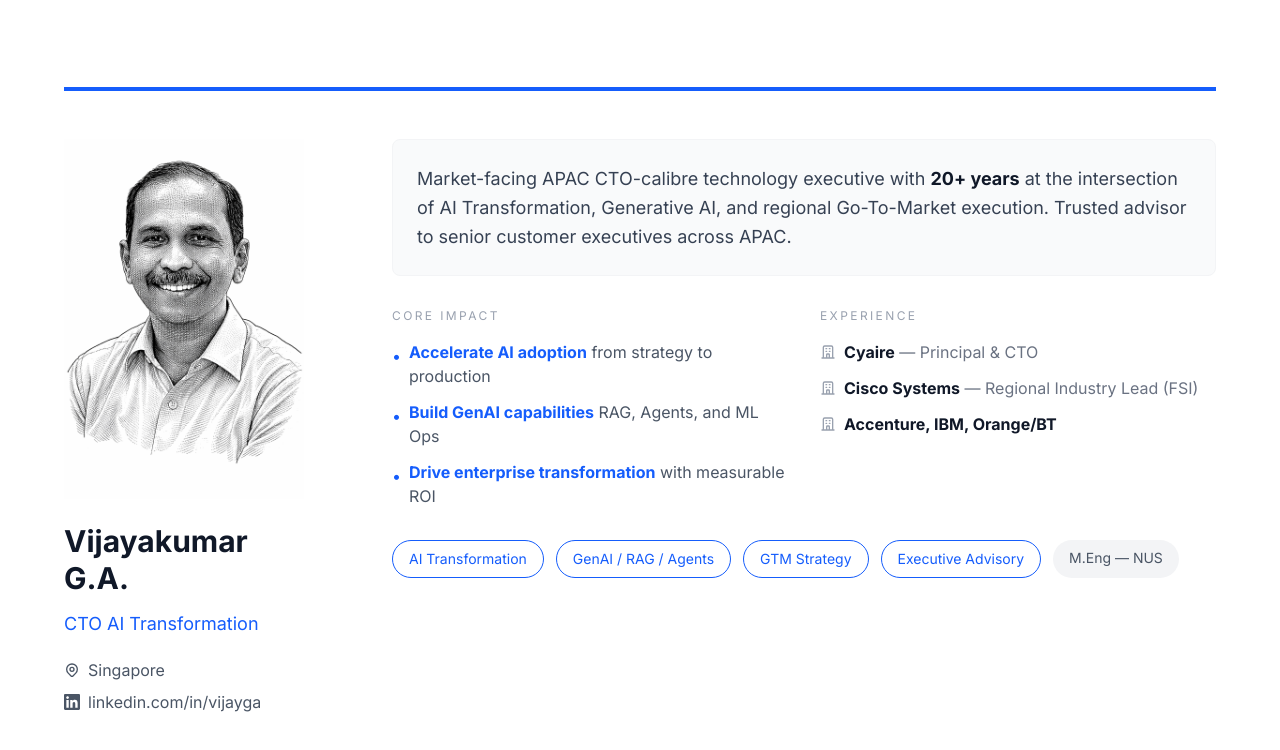
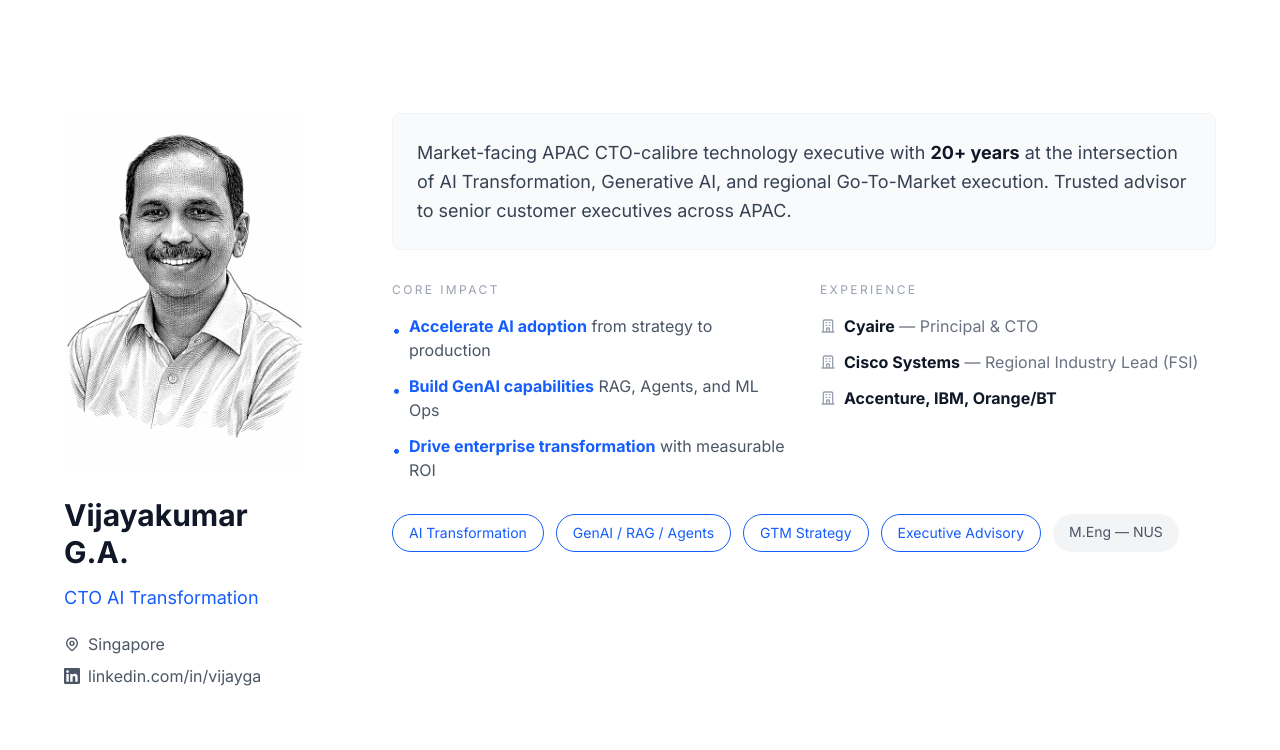
Before and after one commit to cloudcrafter65/deck, a Next.js app: page / in a window 1280 px wide. Shown: the top 750 px of the page. Built offline with nearby package versions, Linux system fonts and the light colour scheme.

Commit message:
Remove blue accent line

```diff
--- a/app/page.tsx
+++ b/app/page.tsx
@@ -68,15 +68,6 @@ export default function Home() {
       />
       <div className="min-h-screen bg-white text-gray-900 flex items-center justify-center p-6 md:p-12 overflow-y-auto">
         <div className="max-w-6xl w-full">
-          {/* Blue accent line */}
-          <motion.div
-            className="h-1 bg-blue-600 mb-8 md:mb-12"
-            initial={{ scaleX: 0 }}
-            animate={{ scaleX: 1 }}
-            transition={{ duration: 0.8, ease: [0.25, 0.1, 0.25, 1] }}
-            style={{ transformOrigin: 'left' }}
-          />
-
           <div className="grid grid-cols-1 md:grid-cols-[280px_1fr] gap-8 md:gap-12">
             {/* Left Column - Image & Basic Info */}
             <motion.div
```
